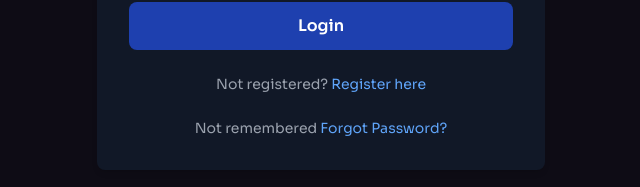
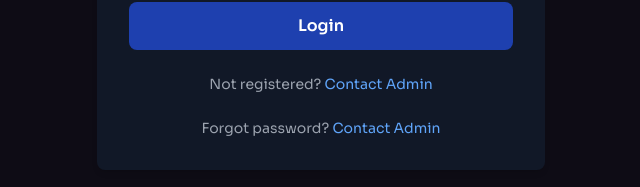
Before and after one commit to Sonalkri2004/Finsense, a React (Vite) app in the folder client/: page /login in a window 1280 px wide. Shown: the part 448-635 px from the top of the page, without its empty margins (319-959 px from the left). Built offline with nearby package versions, Linux system fonts and the light colour scheme; no server answers.

Commit message:
Production ready

```diff
--- a/client/src/components/Header.jsx
+++ b/client/src/components/Header.jsx
@@ -91,7 +91,7 @@ const Header = () => {
             <div className="flex items-center">
               <Link
                 to={'/register'}
-                className="button hidden mr-8 text-n-1/50 transition-colors hover:text-n-1 lg:block"
+                className="button hidden mr-8 text-n-1/50 transition-colors hover:text-n-1 "
               >
                 New account
               </Link>
--- a/client/src/pages/HomePage.jsx
+++ b/client/src/pages/HomePage.jsx
@@ -34,7 +34,7 @@ const App = () => {
         <Benefits />
         <Collaboration />
         <Services />
-        <Pricing />
+        {/* <Pricing /> */}
         {/* <Roadmap /> */}
         <Footer />
       </div>
--- a/client/src/pages/Login.jsx
+++ b/client/src/pages/Login.jsx
@@ -57,10 +57,12 @@ export default function Login() {
         Login
       </button>
       <p className="text-center text-sm text-gray-400 mt-6 animate__animated animate__fadeInUp">
-        Not registered? <Link to={"/register"} className="text-blue-400 hover:underline">Register here</Link>
+      Not registered? <span className="text-blue-400">Contact Admin</span>
+        {/* Not registered? <Link to={"/register"} className="text-blue-400 hover:underline">Register here</Link> */}
       </p>
       <p className="text-center text-sm text-gray-400 mt-6 animate__animated animate__fadeInUp">
-        Not remembered <Link to={"/forgotpass"} className="text-blue-400 hover:underline">Forgot Password?</Link>
+      Forgot password? <span className="text-blue-400">Contact Admin</span>
+        {/* Not remembered <Link to={"/forgotpass"} className="text-blue-400 hover:underline">Forgot Password?</Link> */}
       </p>
     </form>
   </div>
```
Also changed, not shown: 6 other files (tests, documents, lock files or other folders).
